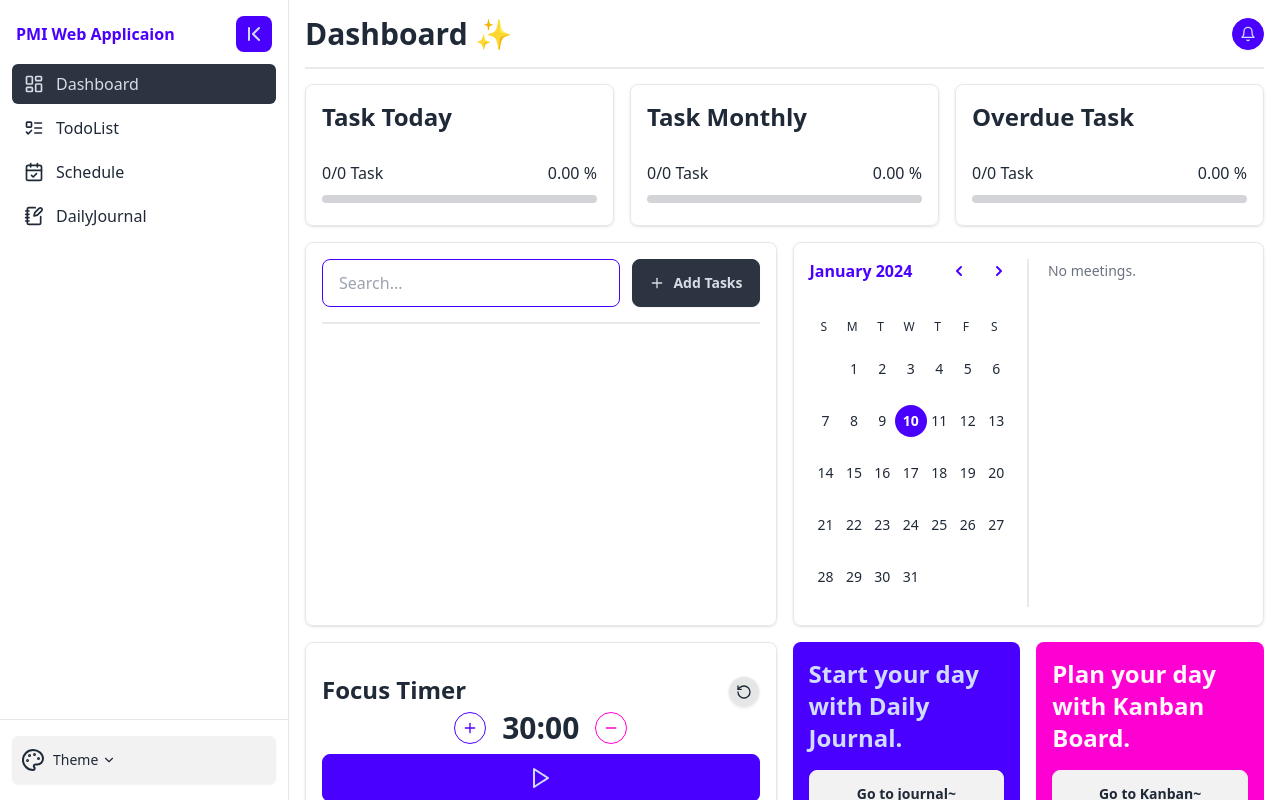
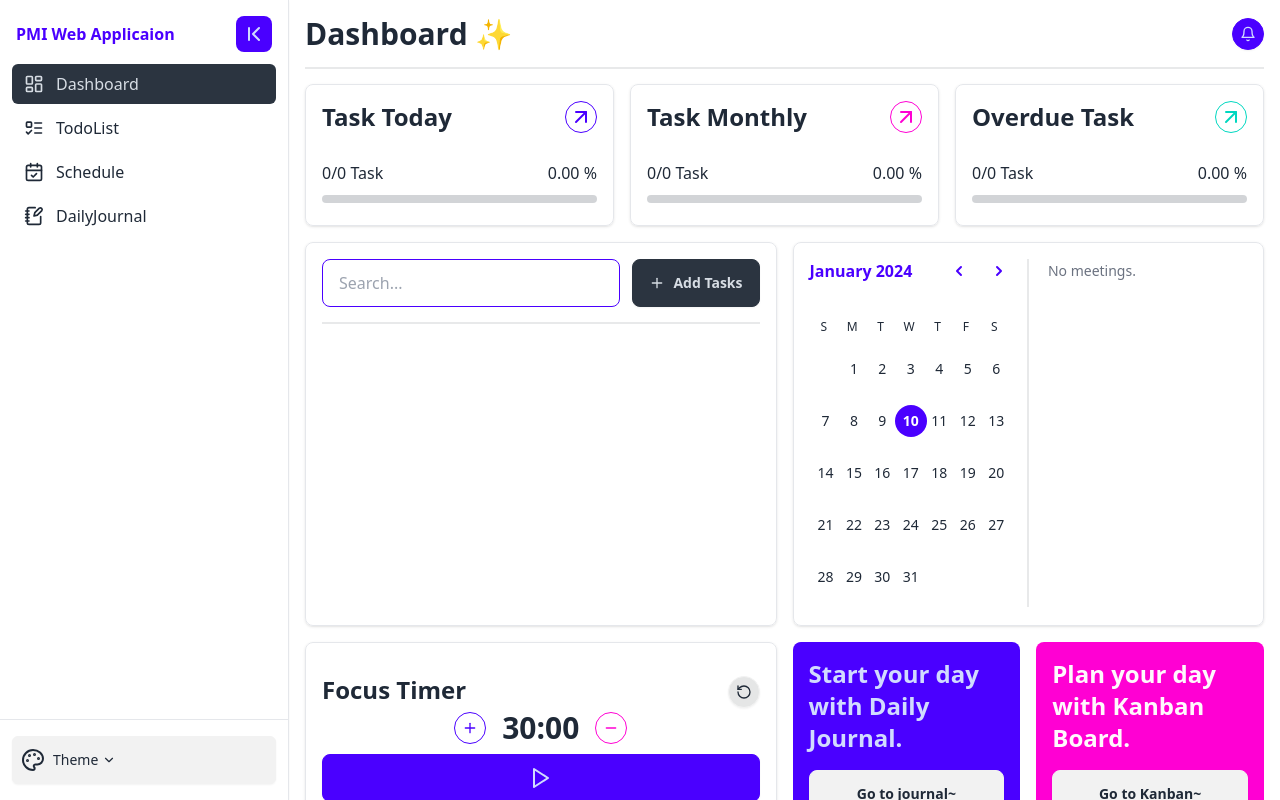
Before and after one commit to ballpanuwat25/Final-Project-Front-end-Dev-Init, a React (Create React App) app: page / in a window 1280 px wide. Built offline with nearby package versions, Linux system fonts and the light colour scheme.

Commit message:
Updated 19.01.2024

```diff
--- a/src/components/layout/TodoComponent.js
+++ b/src/components/layout/TodoComponent.js
@@ -1,7 +1,8 @@
 import React, { useState, useEffect } from 'react';
 import { isToday, isThisMonth, differenceInDays, startOfToday } from 'date-fns';
 import SelectOption from '../SelectOption';
-import { Plus, ChevronsDown, ChevronsUp, ChevronsRight } from 'lucide-react';
+import { Plus, ChevronsDown, ChevronsUp, ChevronsRight, ArrowUpRight } from 'lucide-react';
+import { Link } from 'react-router-dom';
 
 function TodoComponent() {
     const [todoList, setTodoList] = useState([]);
@@ -42,7 +43,12 @@ function TodoComponent() {
     return (
         <div className='grid grid-cols-1 lg:grid-cols-3 gap-4 justify-between items-center'>
             <div className='border shadow w-full rounded-lg p-4'>
-                <h2 className="md:text-2xl font-bold">Task Today</h2>
+                <div className='inline-flex justify-between items-center w-full'>
+                    <h2 className="md:text-2xl font-bold">Task Today</h2>
+                    <Link to='/todo' className='btn btn-circle btn-sm btn-primary btn-outline'>
+                        <ArrowUpRight />
+                    </Link>
+                </div>
                 <div className='flex justify-between mt-2 md:mt-7 mb-0'>
                     <div>{`${todayTasks.completed}/${todayTasks.total}`} Task</div>
                     <div>{calculateProgress(todayTasks)} %</div>
@@ -51,7 +57,12 @@ function TodoComponent() {
             </div>
 
             <div className='border shadow w-full rounded-lg p-4'>
-                <h2 className="md:text-2xl font-bold">Task Monthly</h2>
+                <div className='inline-flex justify-between items-center w-full'>
+                    <h2 className="md:text-2xl font-bold">Task Monthly</h2>
+                    <Link to='/todo' className='btn btn-circle btn-sm btn-secondary btn-outline'>
+                        <ArrowUpRight />
+                    </Link>
+                </div>
                 <div className='flex justify-between mt-2 md:mt-7 mb-0'>
                     <div>{`${monthlyTasks.completed}/${monthlyTasks.total}`} Task</div>
                     <div>{calculateProgress(monthlyTasks)} %</div>
@@ -60,7 +71,12 @@ function TodoComponent() {
             </div>
 
             <div className='border shadow w-full rounded-lg p-4'>
-                <h2 className="md:text-2xl font-bold">Overdue Task</h2>
+                <div className='inline-flex justify-between items-center w-full'>
+                    <h2 className="md:text-2xl font-bold">Overdue Task</h2>
+                    <Link to='/todo' className='btn btn-circle btn-sm btn-accent btn-outline'>
+                        <ArrowUpRight />
+                    </Link>
+                </div>
                 <div className='flex justify-between mt-2 md:mt-7 mb-0'>
                     <div>{`${overdueTasks.completed}/${overdueTasks.total}`} Task</div>
                     <div>{calculateProgress(overdueTasks)} %</div>
```
